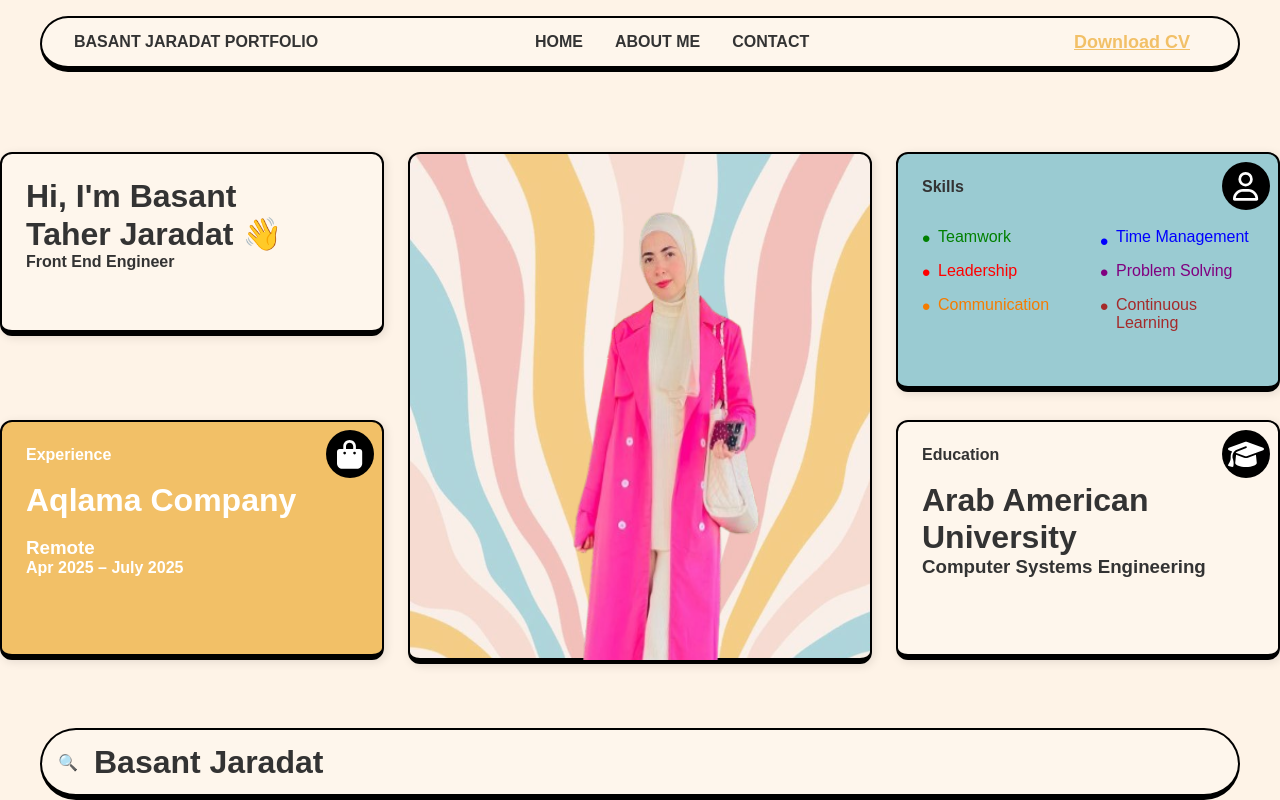
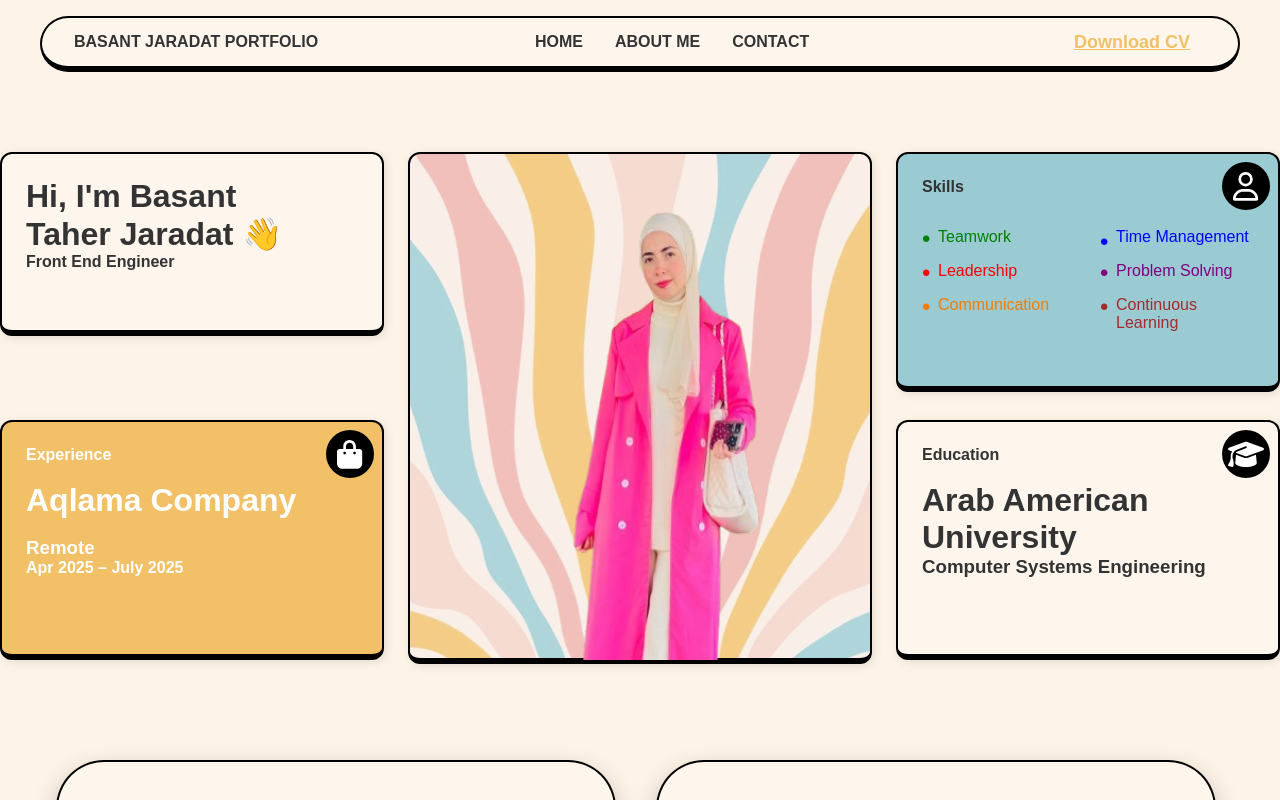
Before and after one commit to basantjaradat/Portfolio, a Next.js app: page / in a window 1280 px wide. Shown: the top 800 px of the page. Built offline with nearby package versions, Linux system fonts and the light colour scheme.

Commit message:
Update index.jsx

```diff
--- a/src/pages/index.jsx
+++ b/src/pages/index.jsx
@@ -59,11 +59,6 @@ export default function Home() {
         </div>
       </div>
 
-      <div className="search-box">
-        🔍
-        <h1>Basant Jaradat</h1>
-      </div>
-
       <div className="project-section">
         {projects.map((project) => (
           <div className="project-card" key={project.id}>
```
